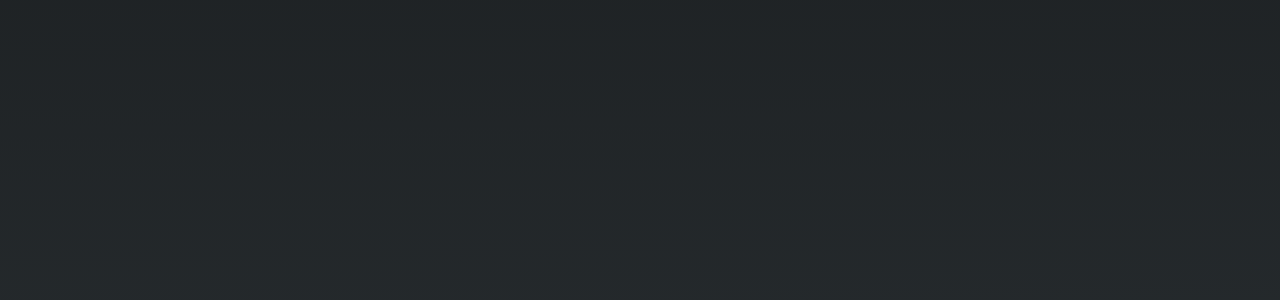
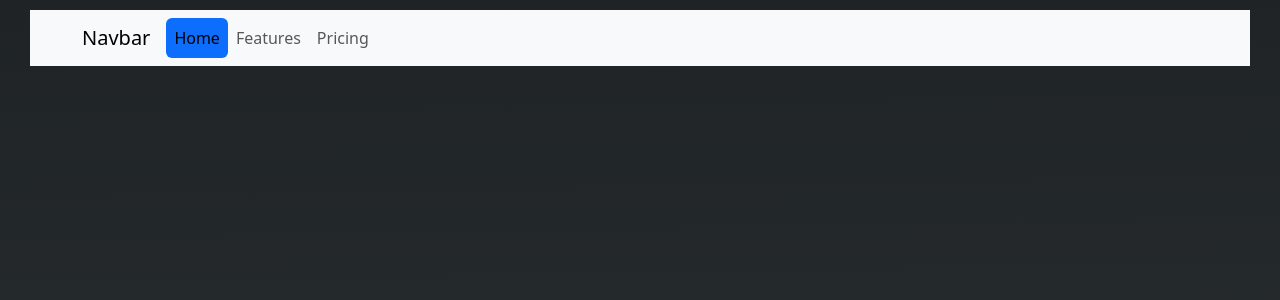
Before and after one commit to NikkAnna/games-club, a React app: page /login in a window 1280 px wide. Shown: the top 300 px of the page. Built offline with nearby package versions, Linux system fonts and the light colour scheme.

Commit message:
navbar in process

```diff
--- a/src/app/app/app.module.css
+++ b/src/app/app/app.module.css
@@ -6,6 +6,7 @@
   background: linear-gradient(179deg, #000000, #343b3f);
   background-size: 400% 400%;
   animation: bg-gradient 32s ease infinite;
+  padding: 10px 30px;
 }
 
 ::-webkit-scrollbar {
--- a/src/app/app/app.tsx
+++ b/src/app/app/app.tsx
@@ -1,5 +1,9 @@
 import '../../index.css';
 
+import { Route, Routes, useLocation, useNavigate } from 'react-router-dom';
+
+import { HeaderMenu } from '../../widgets/header-menu/ui/header-menu';
+import { Home } from '../../pages/home/home';
 import styles from './app.module.css';
 import { useEffect } from 'react';
 
@@ -15,7 +19,7 @@
 //   Register,
 //   ResetPassword
 // } from '@pages';
-// import { Route, Routes, useLocation, useNavigate } from 'react-router-dom';
+
 // import { useDispatch, useSelector } from '../../services/store';
 
 // import { ProtectedRoute } from '../../routes/protected-route';
@@ -24,9 +28,7 @@
 // import { getOrderByNumber } from '../../slices/orderSlice';
 // import { getUser } from '../../slices/userSlice';
 
-
-
-const App = () => {
+const App = () => (
   // const dispatch = useDispatch();
   // const navigate = useNavigate();
   // const order = useSelector(getOrderByNumber);
@@ -41,9 +43,12 @@
   //   dispatch(getUser());
   // }, []);
 
-  return (
   <>
     <div className={styles.app}>
+      <HeaderMenu />
+      <Routes>
+        <Route path='/' element={<Home />} />
+      </Routes>
       {/* <AppHeader />
         <Routes location={backgroundLocation || location}>
           <Route path='*' element={<NotFound404 />} />
@@ -166,6 +171,4 @@
     </div>
   </>
 );
-};
-
 export default App;
--- a/src/index.tsx
+++ b/src/index.tsx
@@ -1,3 +1,5 @@
+import 'bootstrap/dist/css/bootstrap.min.css';
+
 import * as ReactDOMClient from 'react-dom/client';
 
 import { BrowserRouter, RouterProvider } from 'react-router-dom';
@@ -13,10 +15,12 @@
 
 root.render(
   <React.StrictMode>
+    <BrowserRouter>
     {/* <BrowserRouter>
       <Provider store={store}> */}
         <App />
       {/* </Provider>
     </BrowserRouter> */}
+    </BrowserRouter>
   </React.StrictMode>
 );
--- a/src/pages/home/home.ts
+++ /dev/null
@@ -1 +0,0 @@
-// export { Home } from './home';
--- a/src/pages/home/home.tsx
+++ b/src/pages/home/home.tsx
@@ -1 +1,9 @@
-export const Home = () => {}
+import Navbar from 'react-bootstrap/Navbar';
+
+export const Home = () => {
+
+
+    return (
+        <Navbar></Navbar>
+    )
+};
--- /dev/null
+++ b/src/pages/home/index.ts
@@ -0,0 +1 @@
+export { Home } from './home';
--- a/src/pages/index.ts
+++ b/src/pages/index.ts
@@ -1,4 +1,4 @@
-// export * from './home';
+export * from './home/home';
 export * from './forgot-password';
 export * from './login';
 export * from './not-fount-404';
--- a/src/styles.d.ts
+++ b/src/styles.d.ts
@@ -2,3 +2,8 @@
   const classes: { [key: string]: string };
   export default classes;
 }
+
+declare module '*.module.scss' {
+  const classes: { [key: string]: string };
+  export default classes;
+}
--- /dev/null
+++ b/src/widgets/header-menu/ui/header-menu.module.css
@@ -0,0 +1,18 @@
+.navbar {
+    background: #F7F7F7;
+    display: flex;
+    justify-content: space-between;
+    padding: 0 10px;
+}
+
+.nav {
+    font-size: 30px;
+    display: flex;
+    flex-direction: row;
+    gap: 10px;
+}
+
+.link {
+    text-decoration: none;
+    color: #FC411E;
+}
--- /dev/null
+++ b/src/widgets/header-menu/ui/header-menu.tsx
@@ -0,0 +1,55 @@
+import Container from 'react-bootstrap/Container';
+import Nav from 'react-bootstrap/Nav';
+import Navbar from 'react-bootstrap/Navbar';
+import styles from './header-menu.module.css';
+
+// export const HeaderMenu = () => (
+//   <Navbar expand='true' fixed='top' sticky='top' className={styles.navbar}>
+//     <Navbar.Brand href='#'>Na Bali</Navbar.Brand>
+//     <Nav variant='pills' defaultActiveKey='1' className={styles.nav}>
+//         <Nav.Link href='/' eventKey='1' className={styles.link}>
+//           Главная
+//         </Nav.Link>
+//         <Nav.Link href='/profile' eventKey='2' className={styles.link}>
+//           О нас
+//         </Nav.Link>
+//     </Nav>
+//   </Navbar>
+// );
+
+
+
+export const HeaderMenu = () => {
+  return (
+      <Navbar bg="light" data-bs-theme="light">
+        <Container>
+          <Navbar.Brand href="#home">Navbar</Navbar.Brand>
+          <Nav variant='pills' defaultActiveKey='#home' className="me-auto">
+            <Nav.Link href="#home">Home</Nav.Link>
+            <Nav.Link href="#features">Features</Nav.Link>
+            <Nav.Link href="#pricing">Pricing</Nav.Link>
+          </Nav>
+        </Container>
+      </Navbar>
+  );
+}
+
+// export default ColorSchemesExample;
+
+// export const HeaderMenu = () => {
+//     return (
+//       <Nav variant="pills" defaultActiveKey="/home">
+//         <Nav.Item>
+//           <Nav.Link href="/home">Active</Nav.Link>
+//         </Nav.Item>
+//         <Nav.Item>
+//           <Nav.Link eventKey="link-1">Option 2</Nav.Link>
+//         </Nav.Item>
+//         <Nav.Item>
+//           <Nav.Link eventKey="disabled" disabled>
+//             Disabled
+//           </Nav.Link>
+//         </Nav.Item>
+//       </Nav>
+//     );
+//   }
```
Also changed, not shown: src/pages/login/login.tsx (+46 -46 lines). Lines whose indentation alone changed are shown as unchanged.
